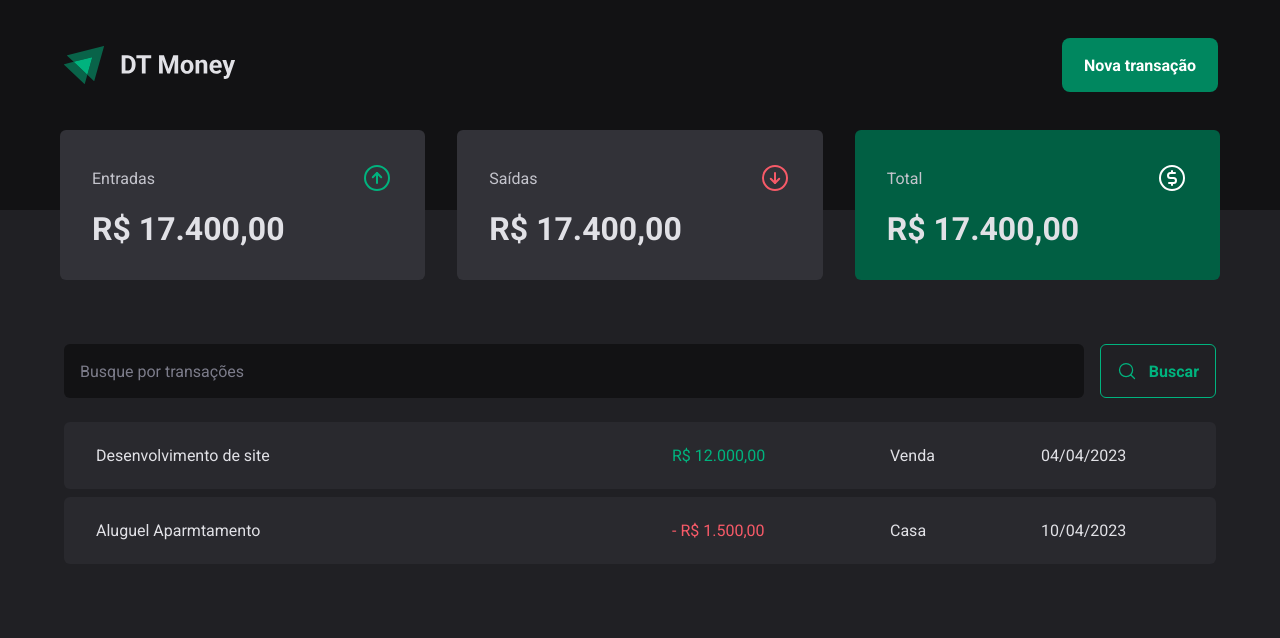
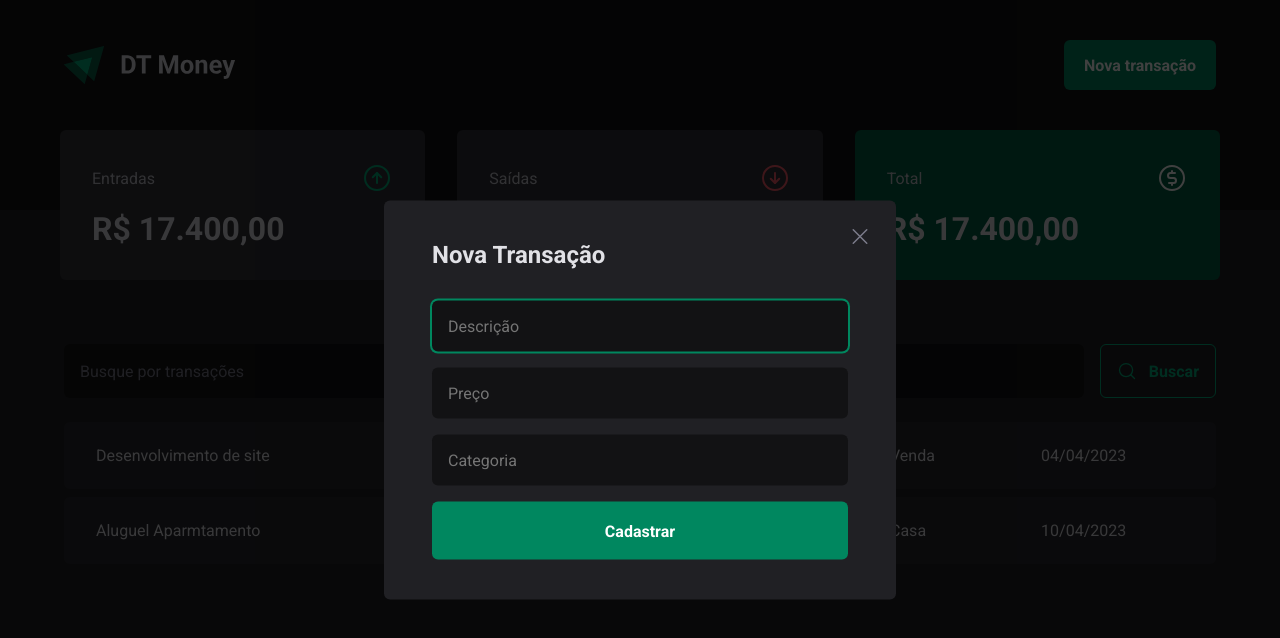
Before and after one commit to steniomoreira/ignite-td-money, a React (Vite) app: page / in a window 1280 px wide. Both pictures are taken after a click on the button "Nova transação". Shown: the top 638 px of the page. Built offline with nearby package versions, Linux system fonts and the light colour scheme.

Commit message:
feat: New transaction modal structure

```diff
--- a/package.json
+++ b/package.json
@@ -9,6 +9,7 @@
     "preview": "vite preview"
   },
   "dependencies": {
+    "@radix-ui/react-dialog": "^1.0.3",
     "phosphor-react": "^1.4.1",
     "react": "^18.2.0",
     "react-dom": "^18.2.0",
--- a/src/components/Header/index.tsx
+++ b/src/components/Header/index.tsx
@@ -1,6 +1,8 @@
 import { HeaderContainer, HeaderContent, NewTransactionButtom } from "./styles";
+import * as Dialog from "@radix-ui/react-dialog";
 
 import logoImg from '../../assets/logo.svg'
+import { NewTransactionModal } from "../NewTransactionModal";
 
 export function Header() {
   return (
@@ -8,7 +10,15 @@
       <HeaderContent>
         <img src={logoImg} alt="" />
 
-        <NewTransactionButtom>Nova transação</NewTransactionButtom>
+        <Dialog.Root>
+          <Dialog.Trigger asChild>
+            <NewTransactionButtom>Nova transação</NewTransactionButtom>
+          </Dialog.Trigger>
+
+          <NewTransactionModal />
+
+        </Dialog.Root>
+
       </HeaderContent>
     </HeaderContainer>
   )
--- /dev/null
+++ b/src/components/NewTransactionModal/index.tsx
@@ -0,0 +1,25 @@
+import * as Dialog from "@radix-ui/react-dialog";
+import { X } from 'phosphor-react'
+import { CloseButton, Content, Overlay } from "./styles";
+
+export function NewTransactionModal() {
+  return (
+    <Dialog.Portal>
+        <Overlay />
+
+        <Content>
+          <CloseButton> <X size={24} /> </CloseButton>
+
+          <Dialog.Title>Nova Transação</Dialog.Title>
+
+          <form action="">
+            <input type="text" placeholder="Descrição" autoFocus required />
+            <input type="number" placeholder="Preço" required />
+            <input type="text" placeholder="Categoria" required />
+
+            <button type="submit">Cadastrar</button>
+          </form>
+        </Content>
+      </Dialog.Portal>
+  )
+}
--- /dev/null
+++ b/src/components/NewTransactionModal/styles.ts
@@ -0,0 +1,71 @@
+import * as Dialog from "@radix-ui/react-dialog";
+import styled from "styled-components";
+
+
+export const Overlay = styled(Dialog.Overlay)`
+  position: fixed;
+  width: 100vw;
+  height: 100vh;
+  inset: 0;
+
+  background: rgba(0, 0, 0, 0.75);
+`
+
+export const Content = styled(Dialog.Content)`
+  min-width: 32rem;
+  border-radius: 6px;
+  padding: 2.5rem 3rem;
+  background: ${props => props.theme["gray-800"]};
+
+  position: fixed;
+  top: 50%;
+  left: 50%;
+  transform: translate(-50%, -50%);
+
+  form {
+    margin-top: 2rem;
+    display: flex;
+    flex-direction: column;
+    gap: 1rem;
+
+    input {
+      border-radius: 6px;
+      border: 0;
+      background: ${props => props.theme["gray-900"]};
+      color: ${props => props.theme["gray-300"]};
+      padding: 1rem;
+
+      ::placeholder {
+        ${props => props.theme["gray-500"]};
+      }
+    }
+
+    button[type="submit"] {
+      height: 58px;
+      border: 0;
+      background: ${props => props.theme["green-500"]};
+      color: ${props => props.theme.white};
+      font-weight: bold;
+      padding: 0 1.25rem;
+      border-radius: 6px;
+      margin-top: 0 1.5rem;
+      cursor: pointer;
+
+      :hover {
+        background: ${props => props.theme["green-700"]};
+        transition: .2s;
+      }
+    }
+  }
+`
+
+export const CloseButton = styled(Dialog.Close)`
+  position: absolute;
+  background: transparent;
+  border: 0;
+  top: 1.5rem;
+  right: 1.5rem;
+  line-height: 0;
+  cursor: pointer;
+  color: ${props => props.theme["gray-500"]};
+`
--- a/src/pages/Transactions/components/SearchForm/styles.ts
+++ b/src/pages/Transactions/components/SearchForm/styles.ts
@@ -12,7 +12,7 @@
     color: ${(props) => props.theme["gray-300"]};
     padding: 1rem;
 
-    ::placeholder {
+    &::placeholder {
       color: ${(props) => props.theme["gray-500"]};
     }
   }
```
Also changed, not shown: 1 other file (tests, documents, lock files or other folders).
